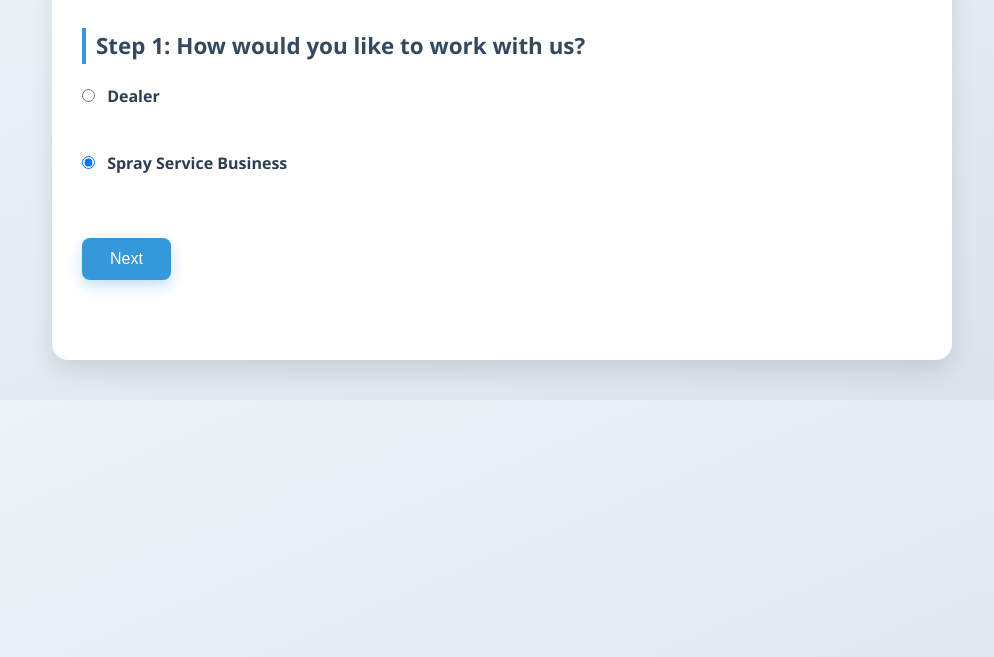
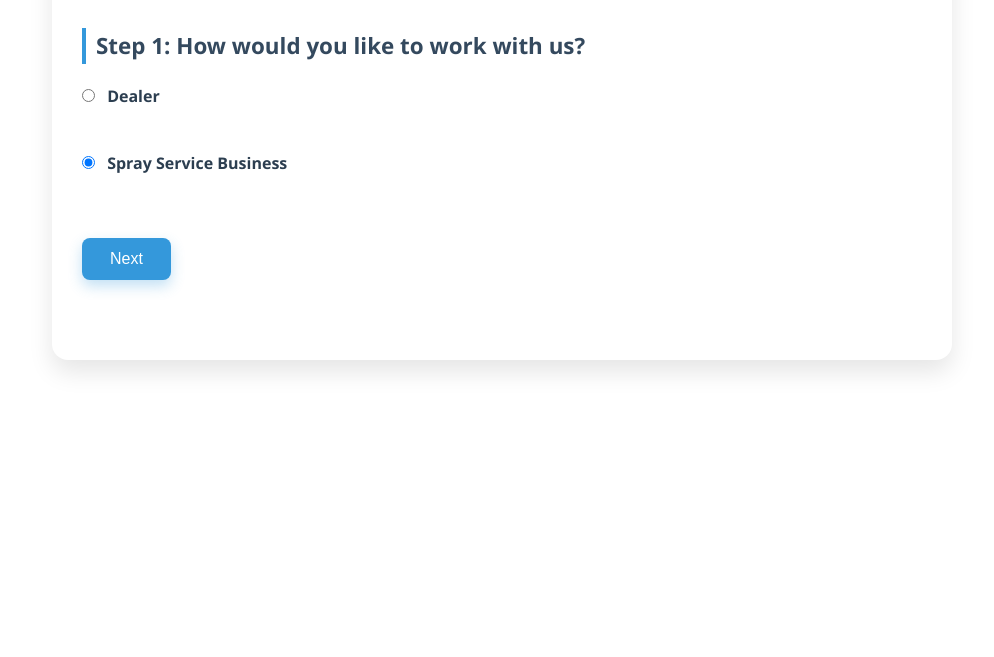
Before and after one commit to Rohitkr321/roi, a plain HTML site: page index.html in a window 1280 px wide. Shown: the part 143-800 px from the top of the page, without its empty margins (138-1132 px from the left). Drawn offline with nearby package versions, Linux system fonts and the light colour scheme.

Commit message:
improved background

```diff
--- a/style.css
+++ b/style.css
@@ -8,7 +8,6 @@
 /* Body Styling */
 body {
   font-family: 'Segoe UI', Tahoma, Geneva, Verdana, sans-serif;
-  background: linear-gradient(to bottom right, #f0f4f8, #d9e2ec);
   color: #333;
   line-height: 1.6;
   padding: 40px 20px;
```
